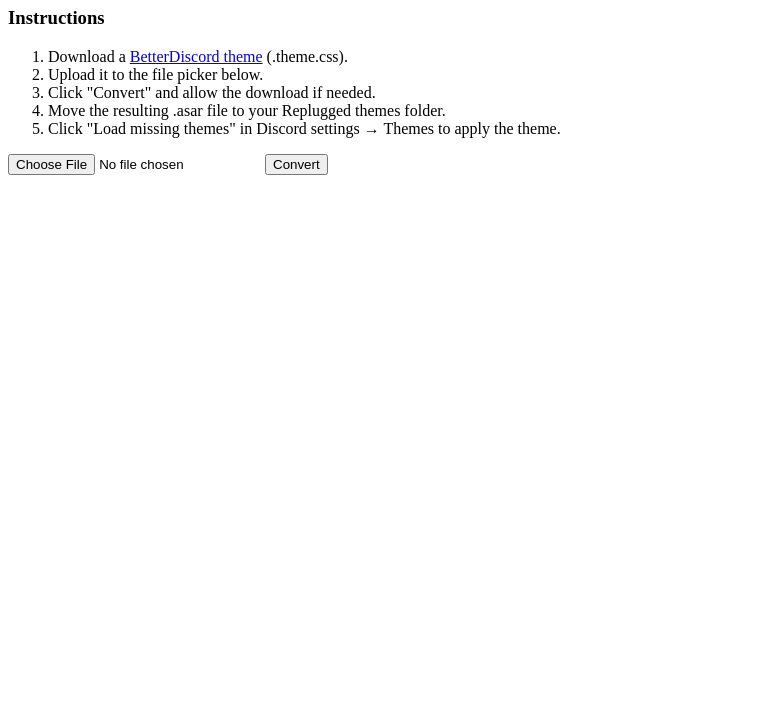
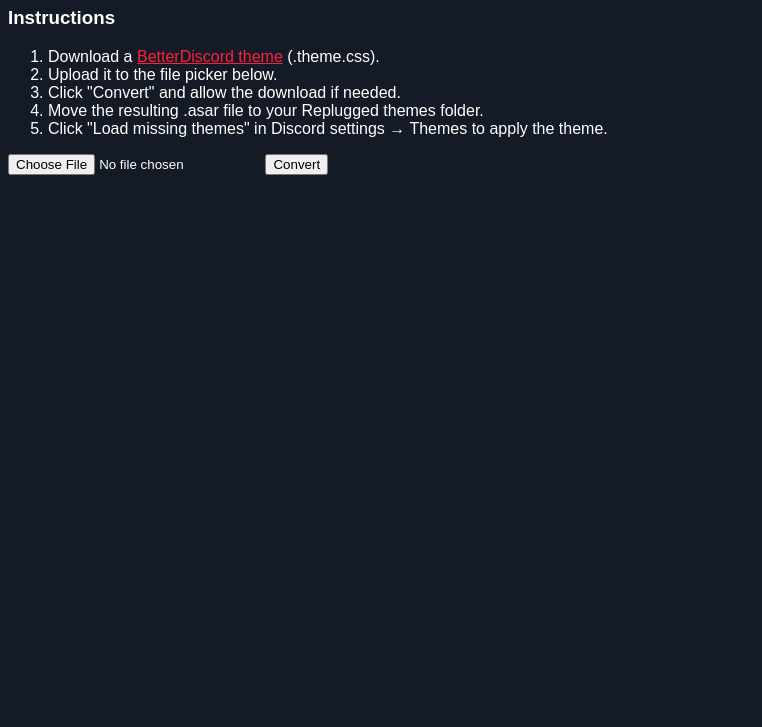
Before and after one commit to replugged-org/theme-converter, a plain HTML site: page index.html in a window 1280 px wide. Shown: the part 73-800 px from the top of the page, without its empty margins (0-762 px from the left). Drawn offline with Linux system fonts and the light colour scheme.

Commit message:
Slight styling improvements

```diff
--- a/index.html
+++ b/index.html
@@ -1,7 +1,10 @@
 <!DOCTYPE html>
 <html>
   <head>
+    <meta charset="UTF-8" />
+    <meta name="viewport" content="width=device-width, initial-scale=1.0" />
     <title>Replugged Theme Converter</title>
+    <link rel="stylesheet" href="./main.css" />
   </head>
   <body>
     <h1>BetterDiscord → Replugged Theme Converter</h1>
--- /dev/null
+++ b/main.css
@@ -0,0 +1,12 @@
+body {
+  font-family: Arial, sans-serif;
+  /*line-height: 1.3rem;*/
+  background-color: rgb(20,27,38);
+  color: white;
+}
+
+a {
+  color: rgb(255, 32, 62);
+}
+
+/* Backdrop: rgb(20,27,38) */
```
